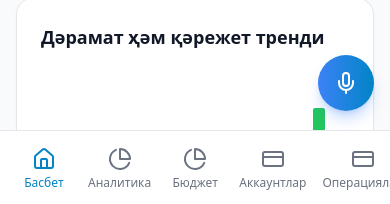
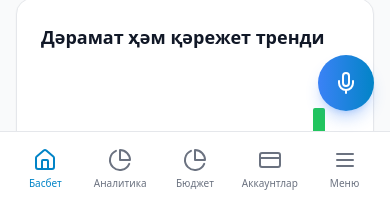
Before and after one commit to abievtimur992-web/budget-pro, a React (Vite) app: page /onboarding in a window 390 px wide. Both pictures are taken after typing "Sample", "Sample" into the empty fields and a click on the button "Баслаў". Shown: the part 637-841 px from the top of the page. Built offline with nearby package versions, Linux system fonts and the light colour scheme.

Commit message:
Improve mobile viewport settings and redesign mobile navigation to use a More Menu instead of horizontal scroll

```diff
--- a/index.html
+++ b/index.html
@@ -3,7 +3,7 @@
   <head>
     <meta charset="UTF-8" />
     <link rel="icon" type="image/svg+xml" href="/vite.svg" />
-    <meta name="viewport" content="width=device-width, initial-scale=1.0" />
+    <meta name="viewport" content="width=device-width, initial-scale=1.0, maximum-scale=1.0, user-scalable=no, viewport-fit=cover" />
     <title>Budget PRO Family</title>
   </head>
   <body class="bg-gray-50 text-gray-900 dark:bg-gray-900 dark:text-white transition-colors duration-200 antialiased font-sans">
--- a/src/components/layout/AppLayout.tsx
+++ b/src/components/layout/AppLayout.tsx
@@ -1,6 +1,6 @@
 import React, { useEffect } from 'react';
 import { Link, Outlet, useLocation, useNavigate } from 'react-router-dom';
-import { Home, PieChart, CreditCard, Shield, TrendingDown, Globe, LogOut, Settings, Moon, Sun } from 'lucide-react';
+import { Home, PieChart, CreditCard, Shield, TrendingDown, Globe, LogOut, Settings, Moon, Sun, Menu, X } from 'lucide-react';
 import { useTranslation } from 'react-i18next';
 import { VoiceAssistantFab } from '../voice/VoiceAssistantFab';
 import { useAuthStore } from '../../store/useAuthStore';
@@ -16,6 +16,7 @@ export const AppLayout = () => {
   const { isSupabaseMode, logout } = useAuthStore();
   const { syncStatus, conflictOperation, resolveConflict } = useFinanceStore();
   const { theme, toggleTheme } = useThemeStore();
+  const [isMobileMenuOpen, setIsMobileMenuOpen] = React.useState(false);
 
   const handleLogout = async () => {
     await logout();
@@ -134,24 +135,75 @@ export const AppLayout = () => {
       </main>
 
       {/* Mobile Bottom Nav */}
-      <nav className="md:hidden fixed bottom-0 left-0 right-0 bg-white dark:bg-gray-800 border-t dark:border-gray-700 flex overflow-x-auto px-2 py-2 pb-safe z-30 hide-scrollbar scroll-smooth">
-        {navItems.map((item) => {
+      <nav className="md:hidden fixed bottom-0 left-0 right-0 bg-white dark:bg-gray-800 border-t dark:border-gray-700 flex justify-around p-2 pb-safe z-30">
+        {navItems.slice(0, 4).map((item) => {
           const Icon = item.icon;
           const isActive = location.pathname === item.path;
           return (
             <Link
               key={item.path}
               to={item.path}
-              className={`flex flex-col items-center flex-shrink-0 min-w-[72px] p-2 ${
+              className={`flex flex-col items-center flex-1 p-2 ${
                 isActive ? 'text-primary-600 dark:text-primary-400' : 'text-gray-500 dark:text-gray-400'
               }`}
             >
               <Icon size={24} />
-              <span className="text-xs mt-1 truncate w-full text-center">{item.label}</span>
+              <span className="text-[10px] mt-1 truncate w-full text-center">{item.label}</span>
             </Link>
           );
         })}
+        <button
+          onClick={() => setIsMobileMenuOpen(true)}
+          className="flex flex-col items-center flex-1 p-2 text-gray-500 dark:text-gray-400"
+        >
+          <Menu size={24} />
+          <span className="text-[10px] mt-1 truncate w-full text-center">Меню</span>
+        </button>
       </nav>
+
+      {/* Mobile Full Screen Menu */}
+      {isMobileMenuOpen && (
+        <div className="md:hidden fixed inset-0 bg-white dark:bg-gray-900 z-50 flex flex-col">
+          <div className="flex justify-between items-center p-4 border-b dark:border-gray-700">
+            <h2 className="text-xl font-bold">Меню</h2>
+            <button onClick={() => setIsMobileMenuOpen(false)} className="p-2 bg-gray-100 dark:bg-gray-800 rounded-full">
+              <X size={24} />
+            </button>
+          </div>
+          <div className="flex-1 overflow-auto p-4 space-y-2">
+            {navItems.map((item) => {
+              const Icon = item.icon;
+              const isActive = location.pathname === item.path;
+              return (
+                <Link
+                  key={item.path}
+                  to={item.path}
+                  onClick={() => setIsMobileMenuOpen(false)}
+                  className={`flex items-center space-x-4 p-4 rounded-xl ${
+                    isActive ? 'bg-primary-50 dark:bg-primary-900/20 text-primary-600 dark:text-primary-400' : 'hover:bg-gray-50 dark:hover:bg-gray-800'
+                  }`}
+                >
+                  <Icon size={24} />
+                  <span className="font-medium text-lg">{item.label}</span>
+                </Link>
+              );
+            })}
+
+            {isSupabaseMode && (
+              <button
+                onClick={() => {
+                  setIsMobileMenuOpen(false);
+                  handleLogout();
+                }}
+                className="flex items-center space-x-4 p-4 rounded-xl text-red-600 dark:text-red-400 w-full hover:bg-red-50 dark:hover:bg-red-900/20"
+              >
+                <LogOut size={24} />
+                <span className="font-medium text-lg">{t('auth.logout') || 'Шығу'}</span>
+              </button>
+            )}
+          </div>
+        </div>
+      )}
 
       <VoiceAssistantFab />
 
```
